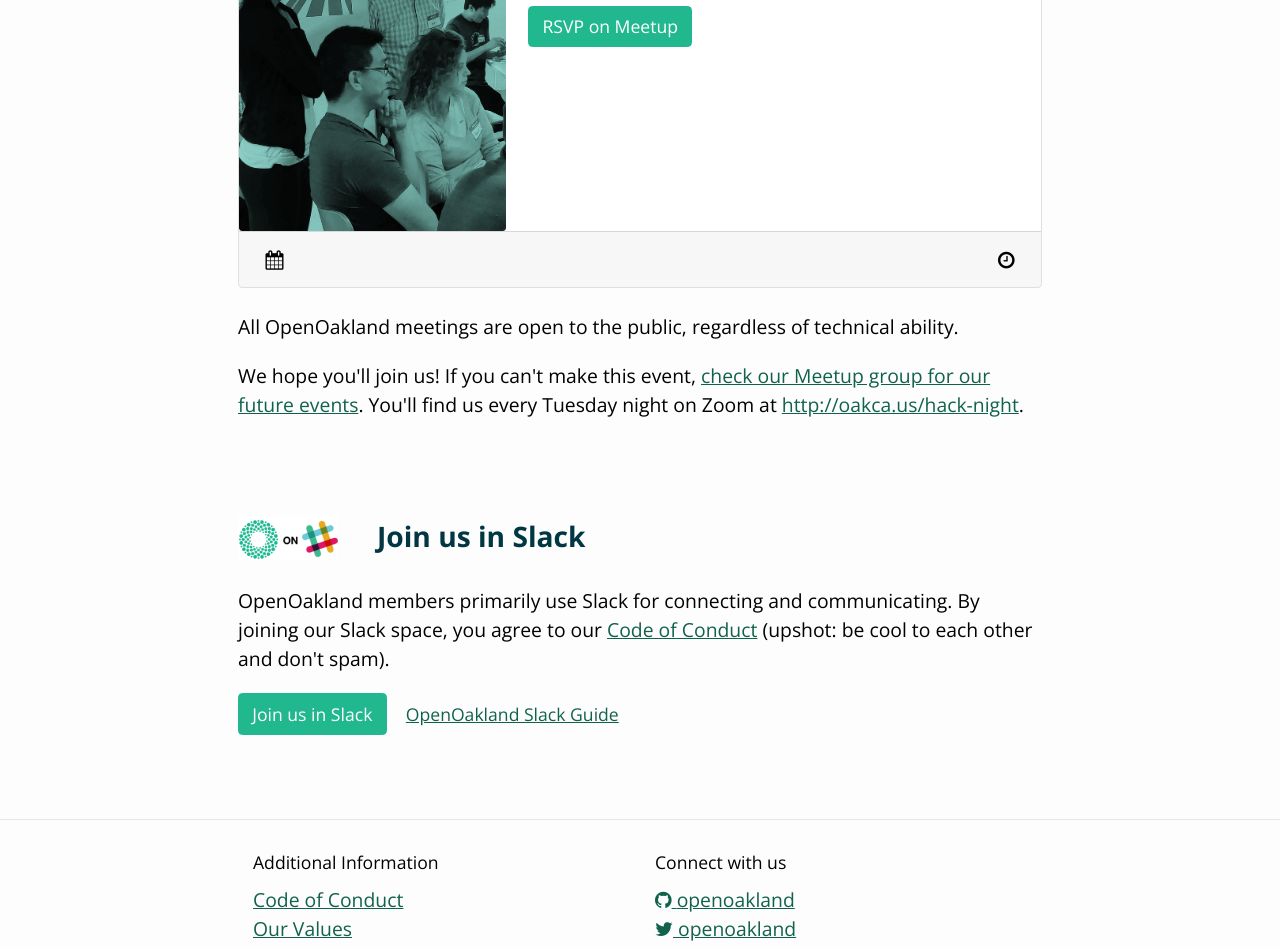
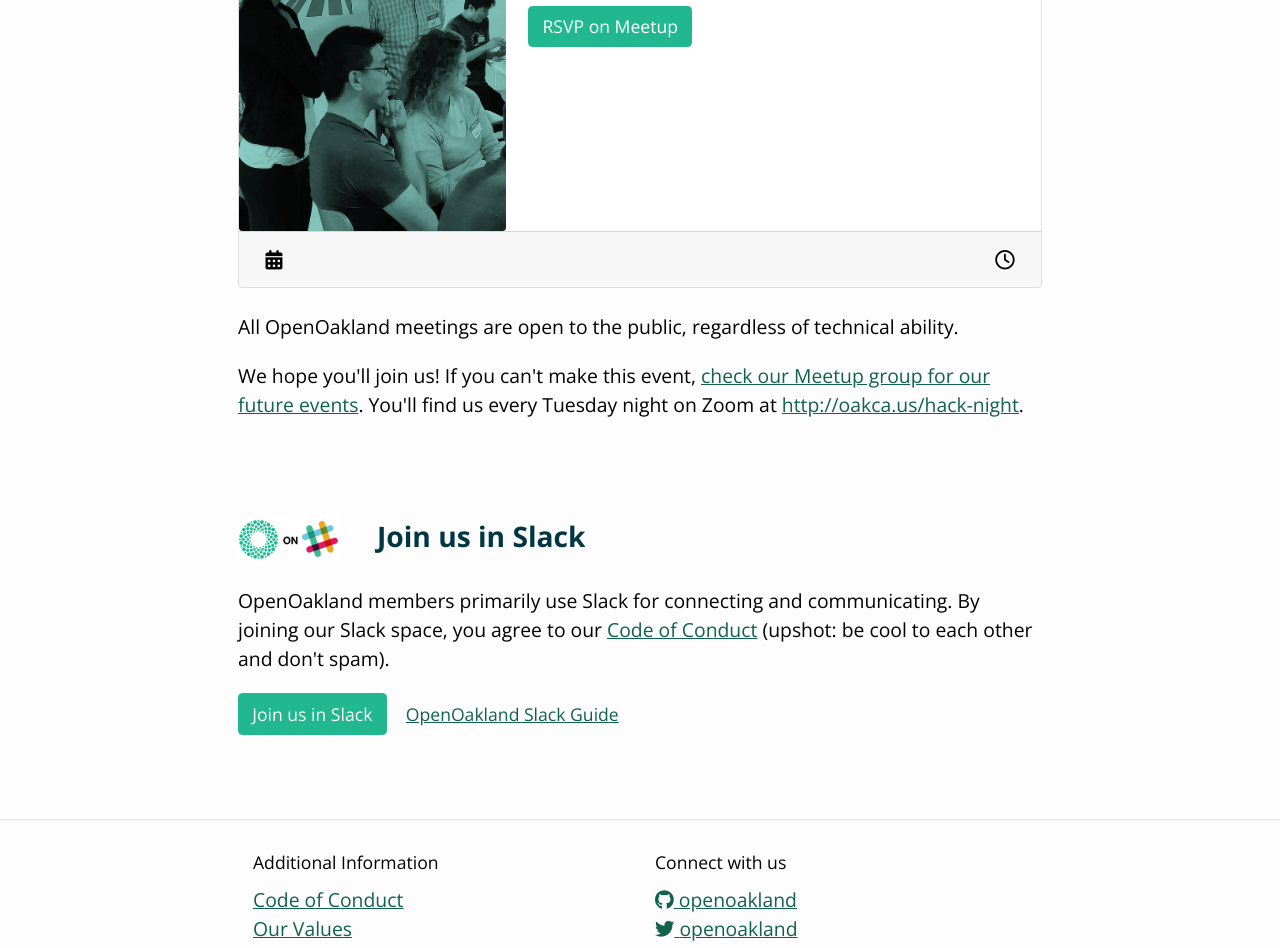
Before and after one commit to openoakland/openoakland.org, a Jekyll site: the page built from src/index.md, in a window 1280 px wide. Shown: the part 707-1655 px from the top of the page. Built offline with Jekyll 4.4.1, drawn with Linux system fonts in a browser that asks for light colours; nearby versions of some CDN libraries.

Commit message:
Add FontAwesome script to head

```diff
--- a/src/_includes/head.html
+++ b/src/_includes/head.html
@@ -31,6 +31,7 @@
     integrity="sha384-ChfqqxuZUCnJSK3+MXmPNIyE6ZbWh2IMqE241rYiqJxyMiZ6OW/JmZQ5stwEULTy"
     crossorigin="anonymous"
   ></script>
+  <script src="https://kit.fontawesome.com/510ea83d73.js" crossorigin="anonymous"></script>
   {% for item in page.scripts %}
   <script src="{{item}}" type="module"></script>
   {% endfor %}
```
